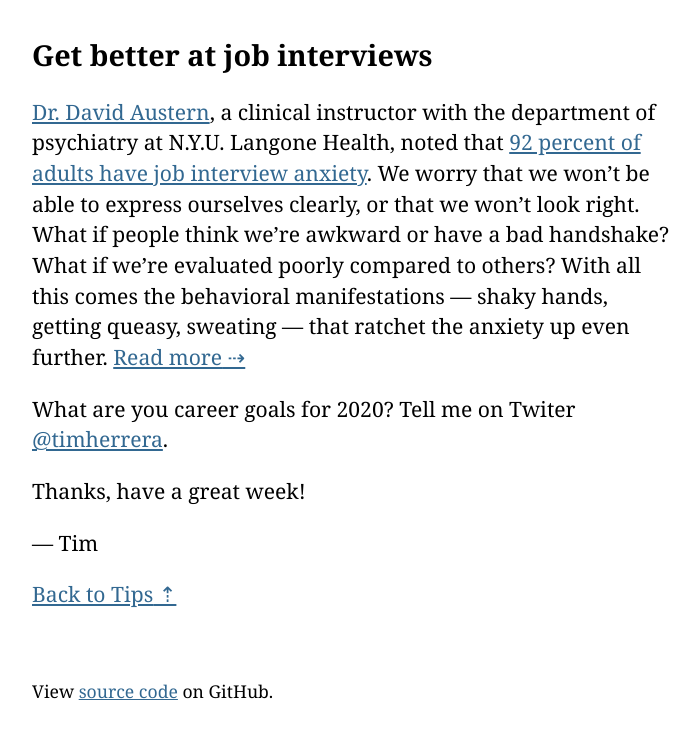
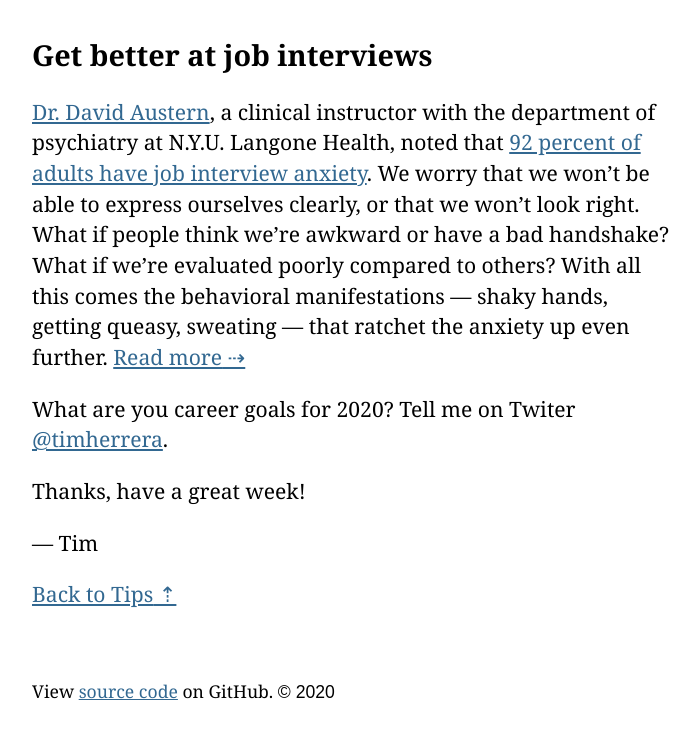
Before and after one commit to jgagne/article-rework, a plain HTML site: page index.html in a window 1280 px wide. Shown: the part 4971-5709 px from the top of the page, without its empty margins (288-988 px from the left). Drawn offline with Linux system fonts and the light colour scheme.

Commit message:
Add copyright year to footer

```diff
--- a/index.html
+++ b/index.html
@@ -109,7 +109,7 @@
 </main>
 
 <footer class="max-width-text">
-<p><small>View <a href="https://github.com/jgagne/article-rework">source code</a> on GitHub.</small></p>
+<p><small>View <a href="https://github.com/jgagne/article-rework">source code</a> on GitHub. <time datetime="2020-02">© 2020</time></small></p>
 </footer>
 
 </body>
```
